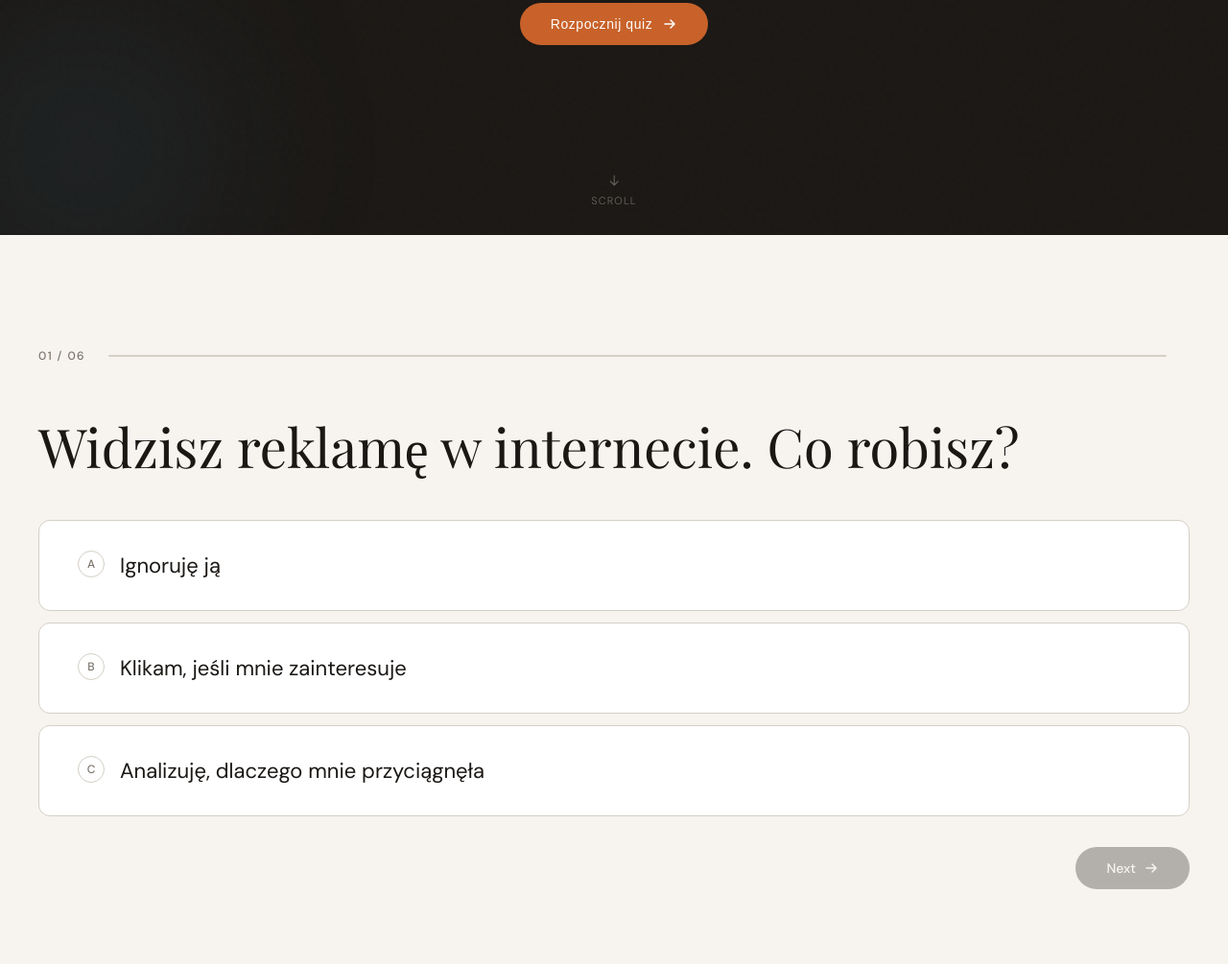
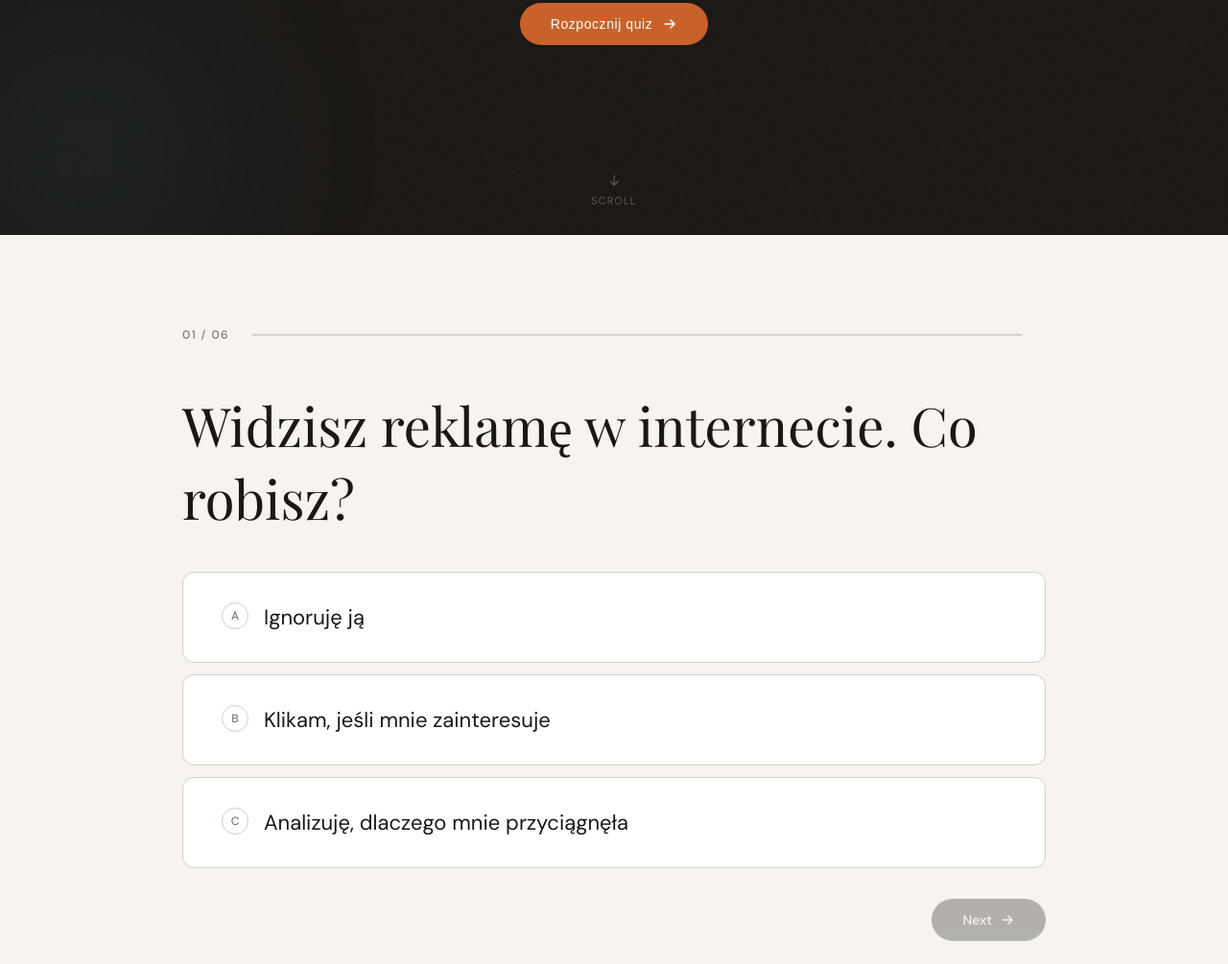
Before and after one commit to murzynator6000/murzynator6000.github.io, a plain HTML site: page index.html in a window 1280 px wide. Shown: the part 555-1560 px from the top of the page at 96% size. Drawn offline with nearby package versions, Linux system fonts and the light colour scheme; a web font is replaced by a local one.

Commit message:
Update index.html
reverted width changes

```diff
--- a/index.html
+++ b/index.html
@@ -208,7 +208,7 @@
 
     .quiz-container {
       width: 100%;
-      max-width: 1200px;
+      max-width: 900px;
     }
 
     .quiz-header {
```
